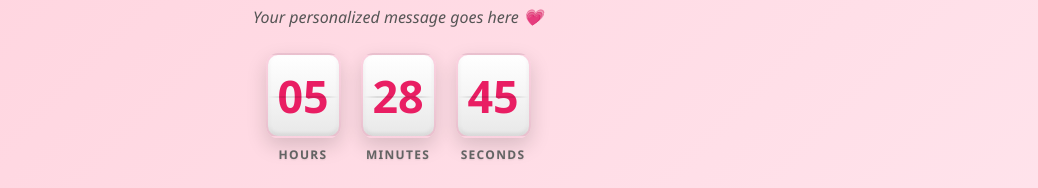
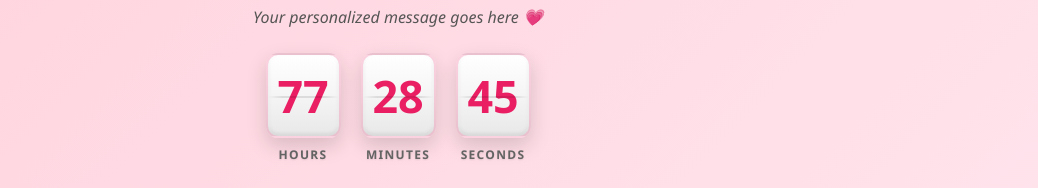
Before and after one commit to yuke001/birthday01, a React (Vite) app: page / in a window 1280 px wide. Shown: the part 274-462 px from the top of the page, without its empty margins (242-1280 px from the left). Built offline with nearby package versions, Linux system fonts and the light colour scheme.

Commit message:
date change

```diff
--- a/src/components/Countdown.jsx
+++ b/src/components/Countdown.jsx
@@ -19,7 +19,7 @@ function Countdown({ onBirthdayReached, birthdayReached }) {
     // 🎂 SET YOUR BIRTHDAY DATE & TIME HERE 🎂
     // ═══════════════════════════════════════════════════════════════
 
-    const targetDate = new Date("2026-01-03T17:28:00");
+    const targetDate = new Date("2026-01-06T17:28:00");
     // 📝 HOW TO USE:
     // Replace the date above with your actual birthday
     // Format: 'YYYY-MM-DD HH:MM:SS'
```
